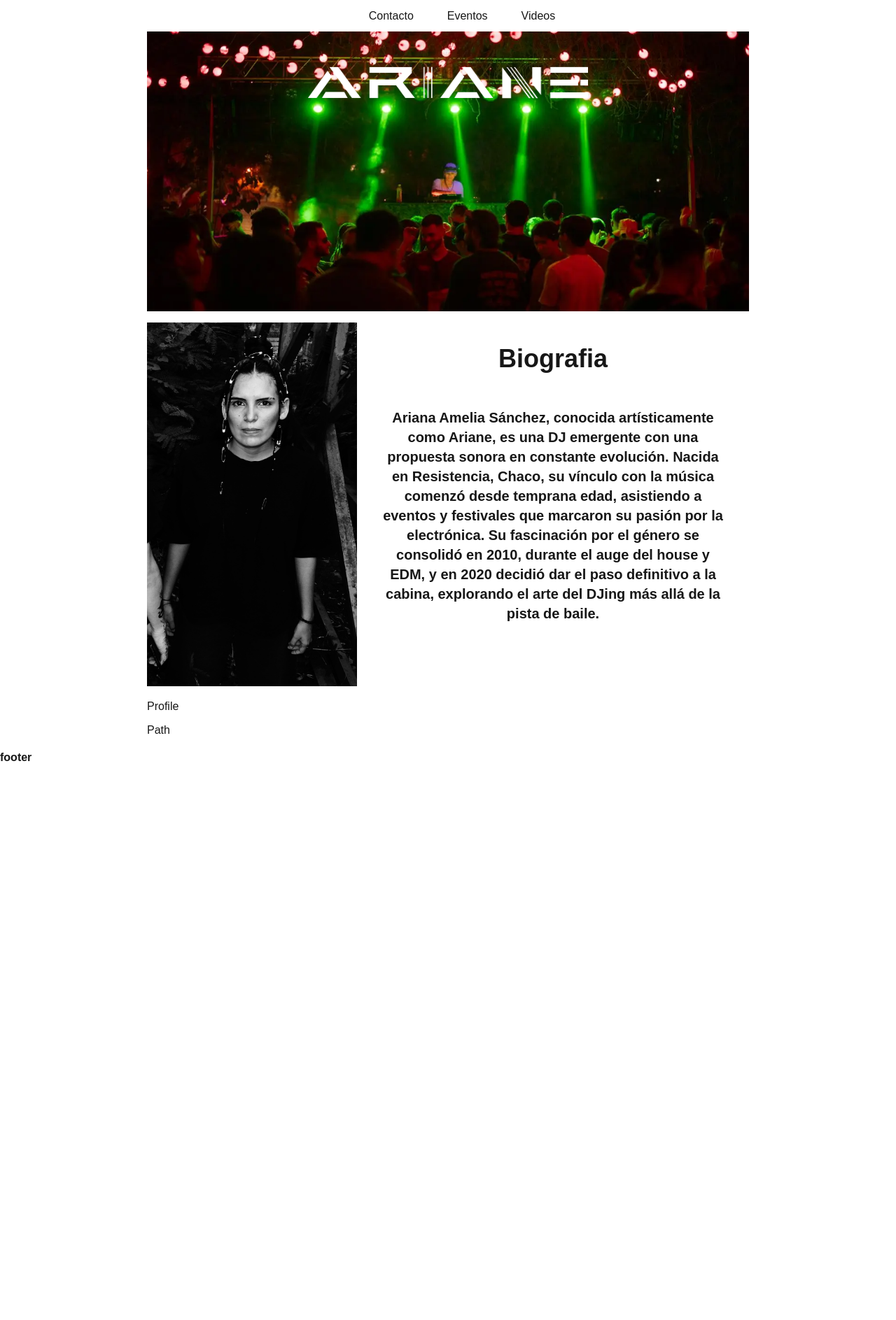
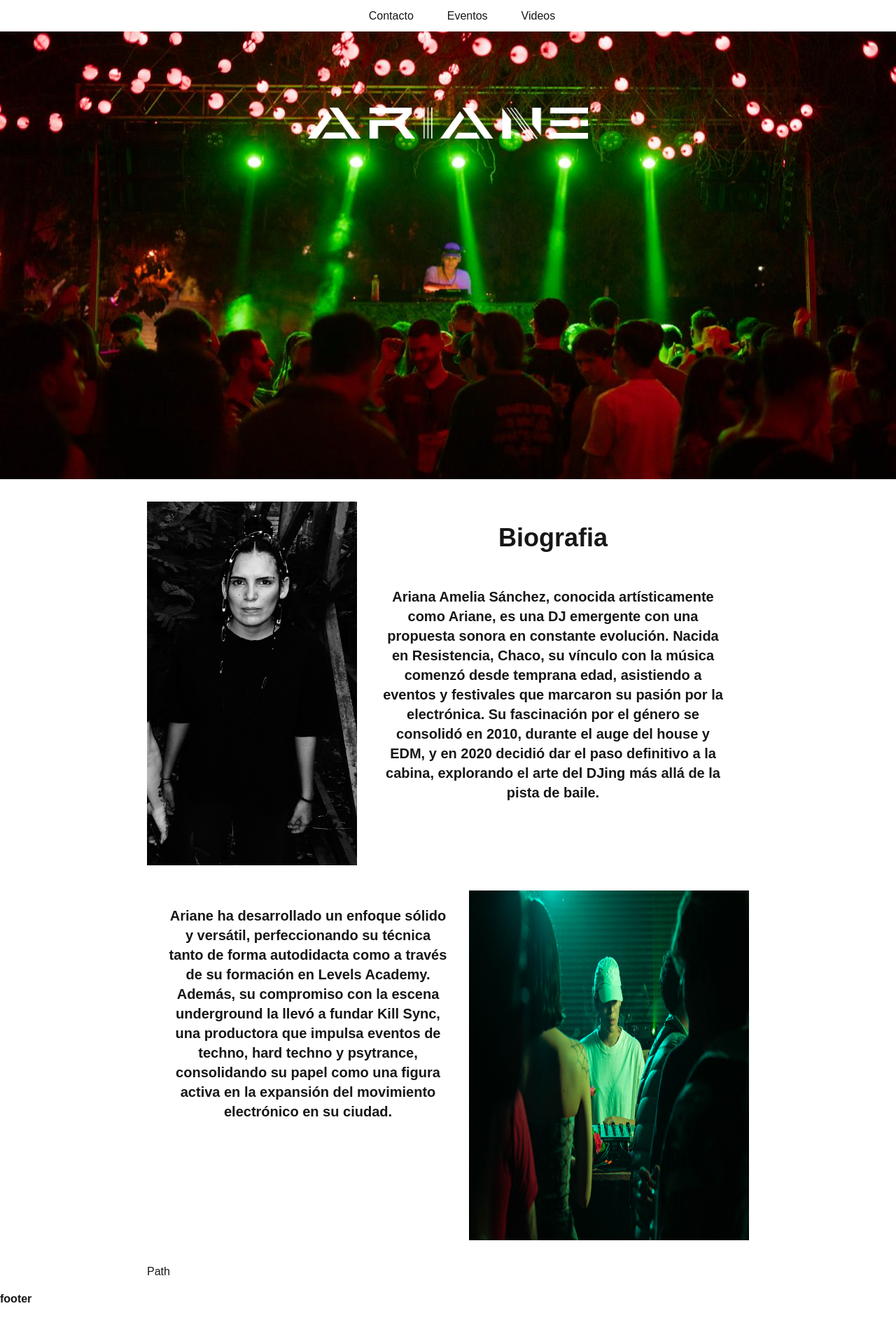
Before and after one commit to matti909/ariana-presskit, a Next.js app: page / in a window 1280 px wide. Shown: the whole page at 70% size. Before the commit the page ends 1113 px from the top, so only its background shows below. Built offline with nearby package versions, Linux system fonts and the light colour scheme.

Commit message:
paralax effect added in hero

```diff
--- a/app/Home.module.scss
+++ b/app/Home.module.scss
@@ -1,5 +1,5 @@
 .layout {
   display: flex;
   flex-direction: column;
-  gap: 1rem
+  gap: 2rem
 }
--- a/app/layout.tsx
+++ b/app/layout.tsx
@@ -3,6 +3,7 @@ import { Roboto, Roboto_Mono } from "next/font/google";
 import "./globals.scss";
 import Navbar from "./shared/Navbar";
 import Footer from "./shared/Footer";
+import Hero from "./sections/Hero";
 
 const robotoSans = Roboto({
   variable: "--font-roboto",
@@ -36,8 +37,8 @@ export default function RootLayout({
         className={`${robotoSans.variable} ${robotoMono.variable} antialiased`}
       >
         <Navbar />
+        <Hero />
         <main>
-
           {children}
         </main>
         <Footer />
--- a/app/page.tsx
+++ b/app/page.tsx
@@ -1,4 +1,3 @@
-import Hero from "./sections/Hero";
 import Bio from "./sections/Bio"
 import Profile from "./sections/Profile"
 import Path from "./sections/Path";
@@ -7,7 +6,6 @@ import styles from "./Home.module.scss"
 export default function Home() {
   return (
     <div className={styles.layout}>
-      <Hero />
       <Bio />
       <Profile />
       <Path />
--- a/app/sections/Bio.module.scss
+++ b/app/sections/Bio.module.scss
@@ -3,7 +3,7 @@
 .biomain {
   display: grid;
   grid-template-columns: 1fr 2fr;
-  gap: 10;
+  margin-block-start: 2rem;
 
   @include mx.breakpoint(md) {
     grid-template-columns: 1fr;
--- a/app/sections/Hero.module.scss
+++ b/app/sections/Hero.module.scss
@@ -1,16 +1,23 @@
 .pic {
   width: auto;
-  height: 400px;
-  background-image: url("/ariana.webp");
+  height: 80dvh;
+  background-image: url("/portada.jpg");
   background-size: cover;
   background-repeat: no-repeat;
   background-position: center;
+  background-attachment: fixed;
   margin-block-start: 2.8rem;
-
+  position: relative;
+  clip-path: circle(180vh at 50% center);
 
   div {
+    position: absolute;
+    top: 18%;
+    left: 50%;
+    transform: translate(-50%, -50%);
     display: flex;
     justify-content: center;
-    margin-block-start: 3em;
+    width: 100%;
+    padding-block-start: 2em;
   }
 }
--- /dev/null
+++ b/app/sections/Profile.module.scss
@@ -0,0 +1,19 @@
+@use '../styles/_mixin.scss' as mx;
+
+.contain {
+  display: grid;
+  grid-template-columns: 2fr 1fr;
+
+  @include mx.breakpoint(md) {
+    grid-template-columns: 1fr;
+    justify-items: center;
+  }
+
+  p {
+    padding: 2px 30px 2px 30px;
+    text-align: center;
+    font-weight: bold;
+    font-size: 1.25rem;
+    line-height: 1.75rem;
+  }
+}
--- a/app/sections/Profile.tsx
+++ b/app/sections/Profile.tsx
@@ -1,8 +1,32 @@
 import React from 'react'
+import pic3 from '../../public/arianap3.jpg'
+import Image from 'next/image'
+import style from './Profile.module.scss'
 
 const Profile = () => {
   return (
-    <div>Profile</div>
+    <section className={style.contain}>
+      <div>
+        <p>
+          Ariane ha desarrollado un enfoque
+          sólido y versátil, perfeccionando su
+          técnica tanto de forma autodidacta
+          como a través de su formación en
+          Levels Academy. Además, su
+          compromiso con la escena
+          underground la llevó a fundar Kill
+          Sync, una productora que impulsa
+          eventos de techno, hard techno y
+          psytrance, consolidando su papel
+          como una figura activa en la
+          expansión del movimiento
+          electrónico en su ciudad.
+        </p>
+      </div>
+      <div>
+        <Image src={pic3} alt='ariane-3' width={400} height={500} objectFit='cover' />
+      </div>
+    </section>
   )
 }
 
--- a/app/shared/Navbar.module.scss
+++ b/app/shared/Navbar.module.scss
@@ -7,6 +7,8 @@
   display: flex;
   align-items: center;
   justify-content: center;
+  top: 0;
+  z-index: 999;
 }
 
 .navbar ul {
```
Also changed, not shown: public/portada.jpg (added).
